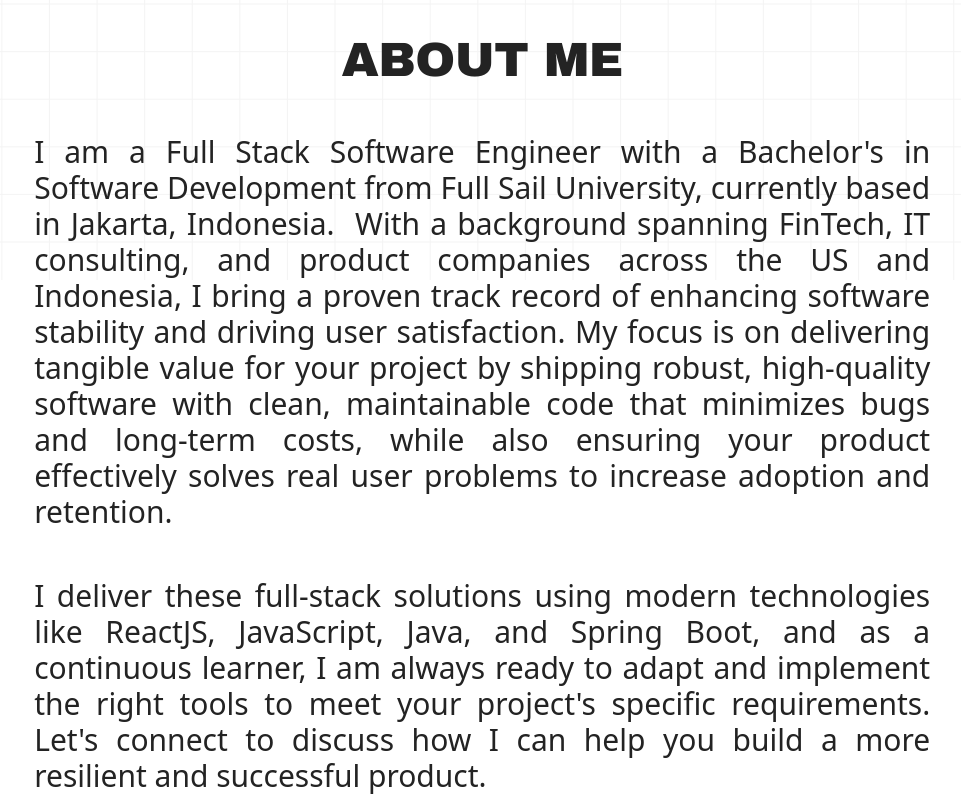
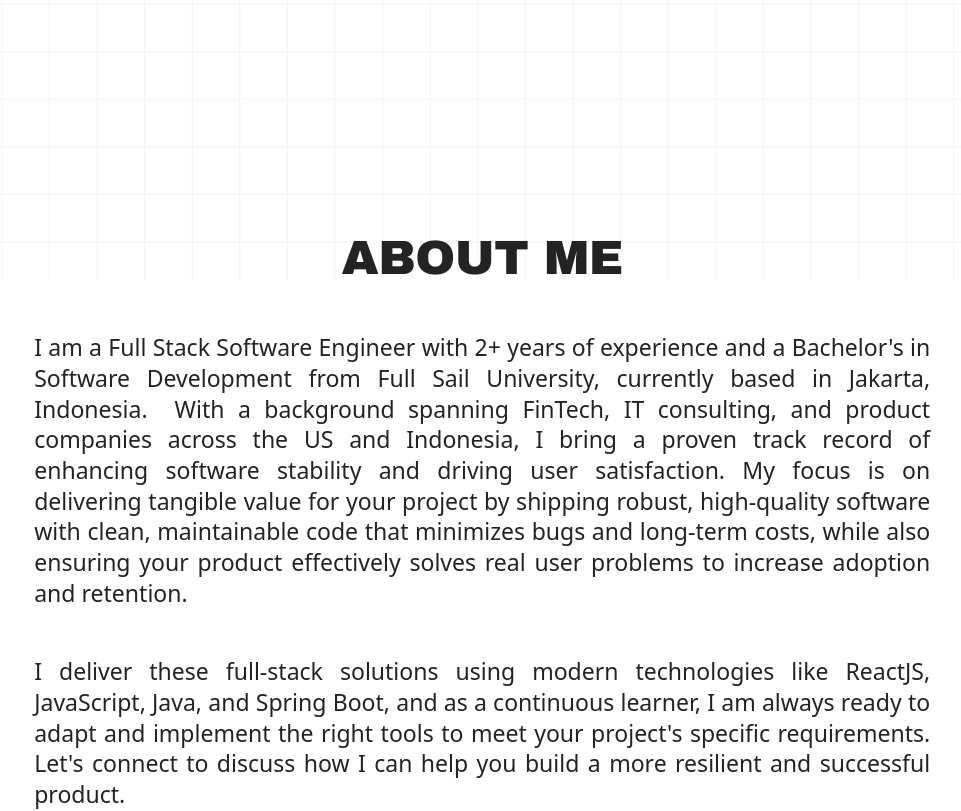
Before and after one commit to fauzipradipta/portofolio, a Next.js app: page / in a window 1280 px wide. Shown: the part 520-1331 px from the top of the page, without its empty margins (189-1150 px from the left). Built offline with nearby package versions, Linux system fonts and the light colour scheme.

Commit message:
update footer

```diff
--- a/src/app/app.tsx
+++ b/src/app/app.tsx
@@ -13,10 +13,12 @@ const App = () => {
             <Header />
             <main>
                 <div className="hero-section">
-                 <Hero />
+                  <Hero />
+                </div>
 
+                <div className="about-section">
+                   <About />
                 </div>
-                <About />
 
                 <div className="work-experience-section">
                   <WorkExperience/>
@@ -29,9 +31,12 @@ const App = () => {
                 <div className="project-section">
                    <Project/>
                 </div>
+                <div className="footer-section">
+                  <Footer/>
+                </div>
 
             </main>
-           <Footer/>
+
         </div>
     );
 }
--- a/src/app/component/Footer.tsx
+++ b/src/app/component/Footer.tsx
@@ -1,10 +1,11 @@
 import React from "react"
 import { personalInfo } from "../data/mock"
 import {Mail, Phone, Linkedin, Github} from "lucide-react"
+
 const Footer =()=>{
     return(
-         <footer className=" mt-16">
-            <div className="py-4 text-center ">
+         <footer className="mt-16">
+            <div className="py-4 text-center">
                 <div className="container max-w-5xl mx-auto">
                     <div className="grid grid-cols-2 gap-4 mb-8">
                         <div className="text-left">
@@ -21,7 +22,6 @@ const Footer =()=>{
                                 <a href={personalInfo.linkedin} target="_blank" rel="noopener noreferrer" className="text-body text-gray-600 dark:text-gray-400 hover:underline mr-4">
                                     <Linkedin size={24} className="inline-block mr-2 "/> {personalInfo.linkedin} </a>
                             </div>
-
                         </div>
                     </div>
                 </div>
--- a/src/app/data/mock.tsx
+++ b/src/app/data/mock.tsx
@@ -22,7 +22,7 @@ export const aboutData = {
 };
 
 export const aboutMeData={
-  bio:"I am a Full Stack Software Engineer with a Bachelor's in Software Development from Full Sail University, currently based in Jakarta, Indonesia.  With a background spanning FinTech, IT consulting, and product companies across the US and Indonesia, I bring a proven track record of enhancing software stability and driving user satisfaction. My focus is on delivering tangible value for your project by shipping robust, high-quality software with clean, maintainable code that minimizes bugs and long-term costs, while also ensuring your product effectively solves real user problems to increase adoption and retention. ",
+  bio:"I am a Full Stack Software Engineer with 2+ years of experience and a Bachelor's in Software Development from Full Sail University, currently based in Jakarta, Indonesia.  With a background spanning FinTech, IT consulting, and product companies across the US and Indonesia, I bring a proven track record of enhancing software stability and driving user satisfaction. My focus is on delivering tangible value for your project by shipping robust, high-quality software with clean, maintainable code that minimizes bugs and long-term costs, while also ensuring your product effectively solves real user problems to increase adoption and retention. ",
   subBio:"I deliver these full-stack solutions using modern technologies like ReactJS, JavaScript, Java, and Spring Boot, and as a continuous learner, I am always ready to adapt and implement the right tools to meet your project's specific requirements. Let's connect to discuss how I can help you build a more resilient and successful product."
 }
 export const skillsData = {
--- a/src/app/globals.css
+++ b/src/app/globals.css
@@ -121,13 +121,16 @@ code {
 
 /* Typography System */
 .hero-section {
-  padding-top: 314rem;
+  padding-top: 327rem;
   padding-bottom: 4rem;
   min-height: 100vh;
   position: relative;
   z-index: 1;
 }
 
+.footer-section{
+  margin-top: -14rem;
+}
 .project-section{
   margin-top: -15rem;
 }
@@ -189,7 +192,7 @@ code {
 
 .text-body {
   font-family: ui-sans-serif, system-ui, sans-serif;
-  font-size: clamp(14px, 1.8vw, 18px);
+  font-size: clamp(14px, 1.8vw, 24px);
   font-weight: 400;
   color: var(--text-primary);
   line-height: 1.33;
--- a/src/app/page/About.tsx
+++ b/src/app/page/About.tsx
@@ -9,10 +9,10 @@ const About = () => {
           <div className="text-center mb-16">
             <p className=" title-big mb-4">About Me</p>
             <div className="about-bio">
-              <p className="text-regular text-justify leading-relaxed ">
+              <p className="text-body text-justify leading-relaxed ">
                 {aboutMeData.bio}
               </p>
-              <p className="text-regular text-justify leading-relaxed sub-bio about-bio">
+              <p className="text-body text-justify leading-relaxed sub-bio about-bio">
                 {aboutMeData.subBio}
               </p>
             </div>
--- a/src/app/page/WorkExperience.tsx
+++ b/src/app/page/WorkExperience.tsx
@@ -1,6 +1,5 @@
 import React from "react";
 import { experienceData } from "../data/mock";
-// import {Card,CardContent,CardTitle} from "@/components/ui/card"
 
 const WorkExperience = () => {
     return(
```
